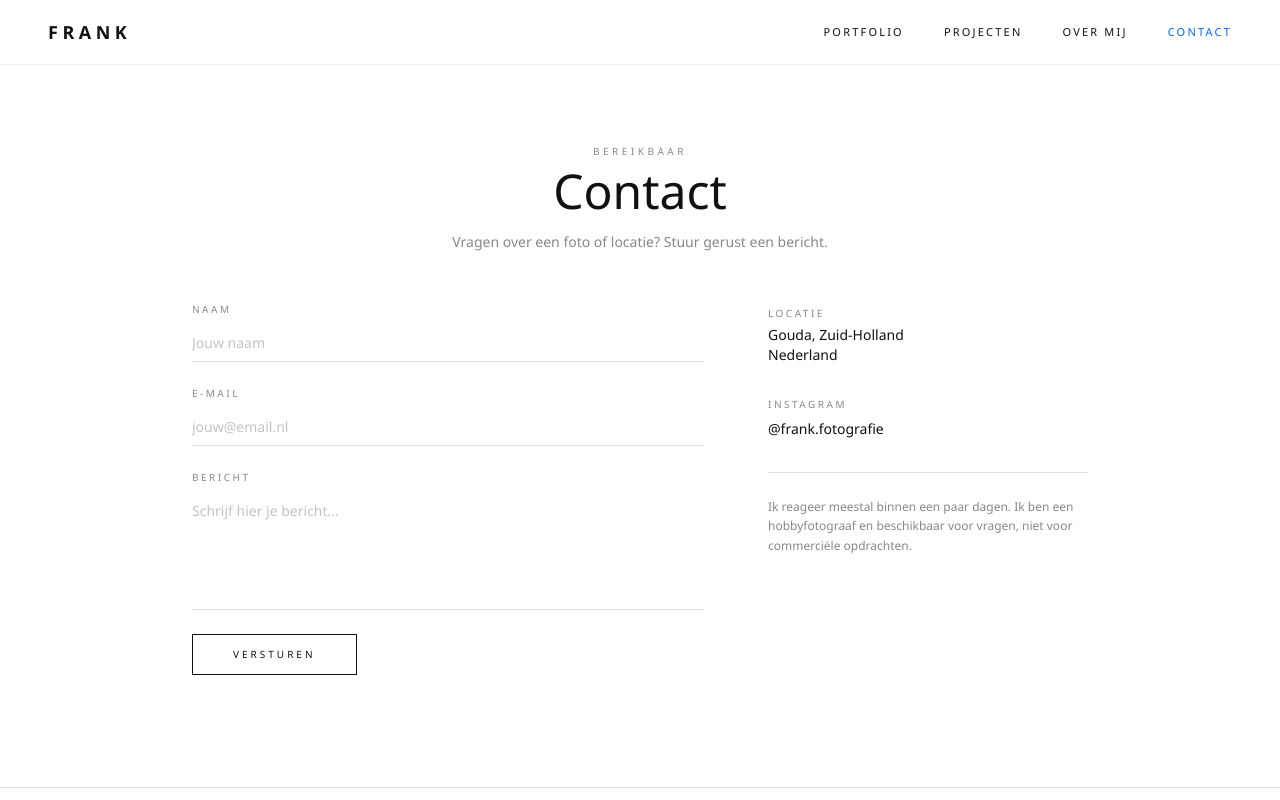
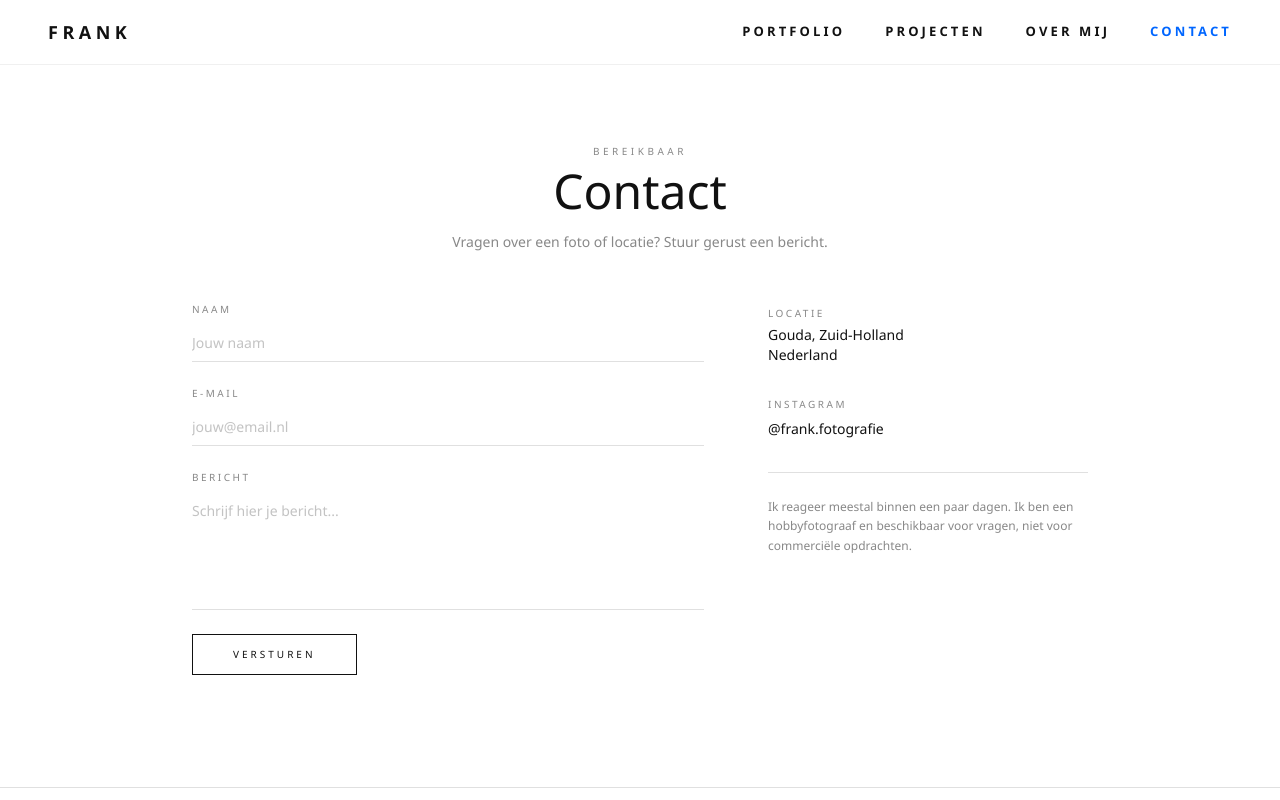
Before and after one commit to 660450/frank_frames, a Next.js app: page /contact in a window 1280 px wide. Shown: the top 800 px of the page. Built offline with nearby package versions, Linux system fonts and the light colour scheme.

Commit message:
next config updated

```diff
--- a/components/Gallery.tsx
+++ b/components/Gallery.tsx
@@ -57,12 +57,15 @@ export default function Gallery({
 
       {/* Photo grid */}
       <div className={`grid gap-[2px] ${gridCols}`}>
-        {visible.map((photo, i) => (
+        {visible.map((photo, i) => {
+          const isPortrait = photo.aspectRatio < 1
+
+          return (
             <button
               key={photo.id}
               onClick={() => setLightboxIndex(i)}
               aria-label={`Foto openen: ${photo.alt}`}
-            className="group relative aspect-[4/3] overflow-hidden bg-paper"
+              className={`group relative overflow-hidden bg-paper ${isPortrait ? 'aspect-[3/4]' : 'aspect-[4/3]'}`}
               onContextMenu={e => e.preventDefault()}
               draggable={false}
             >
@@ -70,8 +73,10 @@ export default function Gallery({
                 src={photo.src}
                 alt={photo.alt}
                 fill
-              className="h-full w-full object-cover transition-transform duration-700 ease-out group-hover:scale-[1.04] select-none"
-              style={photo.aspectRatio < 1 ? { transform: 'scale(0.9)' } : undefined}
+                className={`h-full w-full transition-transform duration-700 ease-out group-hover:scale-[1.04] select-none ${
+                  isPortrait ? 'object-contain scale-[0.96]' : 'object-cover'
+                }`}
+                style={isPortrait ? { objectPosition: 'center center' } : undefined}
                 sizes="(max-width: 640px) 100vw, (max-width: 1024px) 50vw, 33vw"
                 unoptimized
                 draggable={false}
@@ -83,7 +88,8 @@ export default function Gallery({
                 Frank Fotografie
               </div>
             </button>
-        ))}
+          )
+        })}
       </div>
 
       {/* Lightbox */}
--- a/components/Hero.tsx
+++ b/components/Hero.tsx
@@ -36,7 +36,8 @@ export default function Hero({
         alt={imageAlt}
         fill
         priority
-        className="object-cover"
+        className="scale-[0.96] object-cover"
+        style={{ objectPosition: '50% 50%' }}
         sizes="100vw"
         unoptimized
       />
--- a/components/Navbar.tsx
+++ b/components/Navbar.tsx
@@ -53,8 +53,12 @@ export default function Navbar() {
             <Link
               key={href}
               href={href}
-              className={`font-lato text-[11px] tracking-[0.2em] uppercase transition-colors duration-200 ${
-                pathname.startsWith(href) ? 'text-accent' : transparent ? 'text-white/85 hover:text-white' : 'text-ink hover:text-accent'
+              className={`font-lato text-[12px] font-semibold tracking-[0.24em] uppercase transition-all duration-200 md:text-[13px] ${
+                pathname.startsWith(href)
+                  ? 'text-accent'
+                  : transparent
+                    ? 'text-white/90 hover:text-white'
+                    : 'text-ink hover:text-accent'
               }`}
             >
               {label}
@@ -100,7 +104,7 @@ export default function Navbar() {
             <Link
               key={href}
               href={href}
-              className={`font-lato text-[11px] tracking-[0.2em] uppercase py-2 transition-colors ${
+              className={`font-lato text-[12px] font-semibold tracking-[0.24em] uppercase py-2 transition-colors ${
                 pathname.startsWith(href) ? 'text-accent' : 'text-ink hover:text-accent'
               }`}
             >
```
Lines whose indentation alone changed are shown as unchanged.
